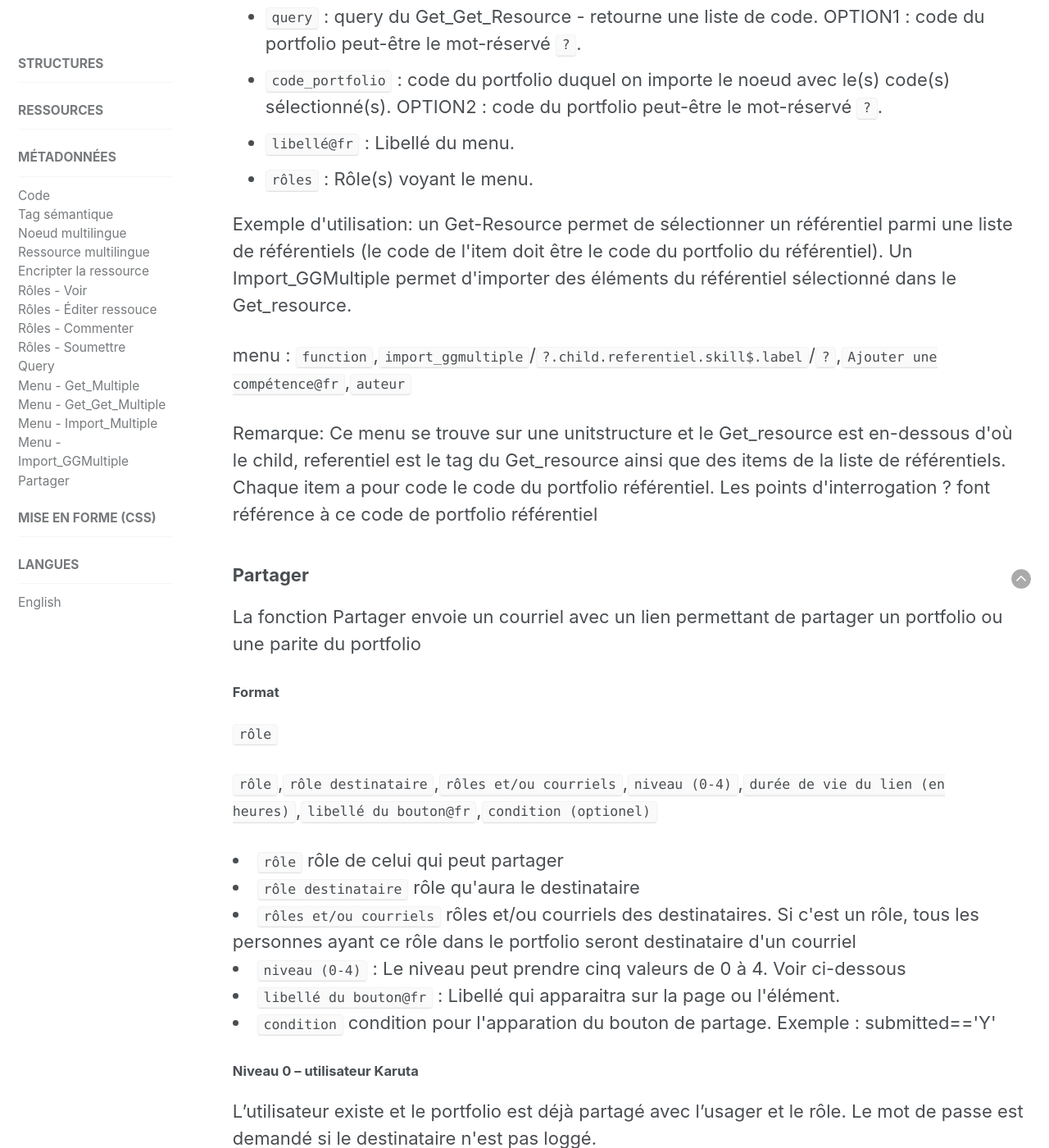
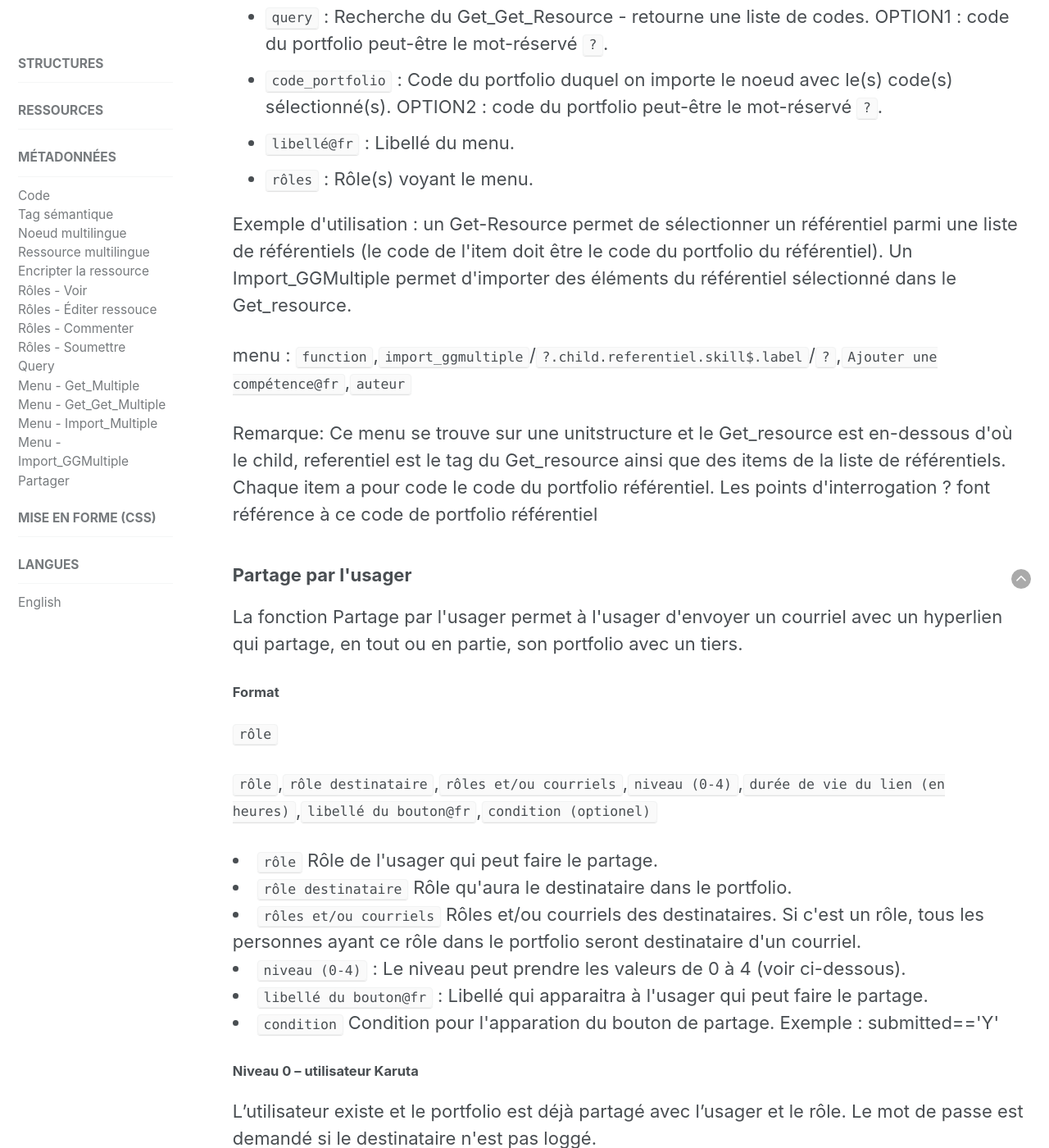
Before and after one commit to karutaproject/karuta-frontend-documentation, a Jekyll site: the page built from _pages/metadata_fr.html, in a window 1280 px wide and 1400 px high, scrolled down 7021 px. Shown: the whole window at 82% size. Built offline with Jekyll 4.4.1, drawn with Linux system fonts in a browser that asks for light colours; some of the changed text lies outside the part shown.

Commit message:
Corrections

```diff
--- a/_pages/metadata_fr.html
+++ b/_pages/metadata_fr.html
@@ -263,12 +263,12 @@ sidebar:
 	<ul>
 		<li><code>function</code> : Mot réservé.</li>
 		<li><code>import_ggmultiple</code> : Mot réservé.</li>
-		<li><code>query</code> : query du Get_Get_Resource - retourne une liste de code. OPTION1 : code du portfolio peut-être le mot-réservé <code>?</code>.</li>
-		<li><code>code_portfolio</code> : code du portfolio duquel on importe le noeud avec le(s) code(s) sélectionné(s). OPTION2 : code du portfolio peut-être le mot-réservé <code>?</code>.</li>
+		<li><code>query</code> : Recherche du Get_Get_Resource - retourne une liste de codes. OPTION1 : code du portfolio peut-être le mot-réservé <code>?</code>.</li>
+		<li><code>code_portfolio</code> : Code du portfolio duquel on importe le noeud avec le(s) code(s) sélectionné(s). OPTION2 : code du portfolio peut-être le mot-réservé <code>?</code>.</li>
 		<li><code>libellé@fr</code> : Libellé du menu.</li>
 		<li><code>rôles</code> : Rôle(s) voyant le menu.</li>
 	</ul>
-	<p>Exemple d'utilisation: un Get-Resource permet de sélectionner un référentiel parmi une liste de référentiels (le code de l'item doit être le code du portfolio du référentiel).
+	<p>Exemple d'utilisation : un Get-Resource permet de sélectionner un référentiel parmi une liste de référentiels (le code de l'item doit être le code du portfolio du référentiel).
 	  Un Import_GGMultiple permet d'importer des éléments du référentiel sélectionné dans le Get_resource.
 	</p>
 	<p>menu : <code>function</code>,<code>import_ggmultiple</code>/<code>?.child.referentiel.skill$.label</code>/<code>?</code>,<code>Ajouter une compétence@fr</code>,<code>auteur</code></p>
@@ -279,17 +279,20 @@ sidebar:
 
 <article>
 	<a style='float:right' href='#top'><img src='../assets/img/arrow-up.png'/></a>
-	<h3 id='sharing'>Partager</h3>
-	<p>La fonction Partager envoie un courriel avec un lien permettant de partager un portfolio ou une parite du portfolio</p>
+	<h3 id='sharing'>Partage par l'usager</h3>
+	<p>La fonction Partage par l'usager permet à l'usager d'envoyer un courriel avec un hyperlien qui
+		partage, en tout ou en partie, son portfolio avec un tiers.</p>
 	<h4>Format</h4>
 	<p><code>rôle</code></p>
 	<p><code>rôle</code>,<code>rôle destinataire</code>,<code>rôles et/ou courriels</code>,<code>niveau (0-4)</code>,<code>durée de vie du lien (en heures)</code>,<code>libellé du bouton@fr</code>,<code>condition (optionel)</code></p>
-		<li><code>rôle</code> rôle de celui qui peut partager</li>
-		<li><code>rôle destinataire</code> rôle qu'aura le destinataire</li>
-		<li><code>rôles et/ou courriels</code> rôles et/ou courriels des destinataires. Si c'est un rôle, tous les personnes ayant ce rôle dans le portfolio seront destinataire d'un courriel</li>
-		<li><code>niveau (0-4)</code> : Le niveau peut prendre cinq valeurs de 0 à 4. Voir ci-dessous</li>
-		<li><code>libellé du bouton@fr</code> : Libellé qui apparaitra sur la page ou l'élément.</li>
-		<li><code>condition</code> condition pour l'apparation du bouton de partage. Exemple :  submitted=='Y'</li>
+		<li><code>rôle</code> Rôle de l'usager qui peut faire le partage.</li>
+		<li><code>rôle destinataire</code> Rôle qu'aura le destinataire dans le portfolio.</li>
+		<li><code>rôles et/ou courriels</code> Rôles et/ou courriels des destinataires. Si c'est
+			un rôle, tous les personnes ayant ce rôle dans le portfolio seront destinataire d'un
+			courriel.</li>
+		<li><code>niveau (0-4)</code> : Le niveau peut prendre les valeurs de 0 à 4 (voir ci-dessous).</li>
+		<li><code>libellé du bouton@fr</code> : Libellé qui apparaitra à l'usager qui peut faire le partage.</li>
+		<li><code>condition</code> Condition pour l'apparation du bouton de partage. Exemple :  submitted=='Y'</li>
 	</ul>
 	<h5>Niveau 0 – utilisateur Karuta</h5>
 	<p>L’utilisateur existe et le portfolio est déjà partagé avec l’usager et le rôle. Le mot de passe est demandé si le destinataire n'est pas loggé.</p>
```
Also changed, not shown: other parts of _pages/metadata_fr.html (+3 -3 lines).
